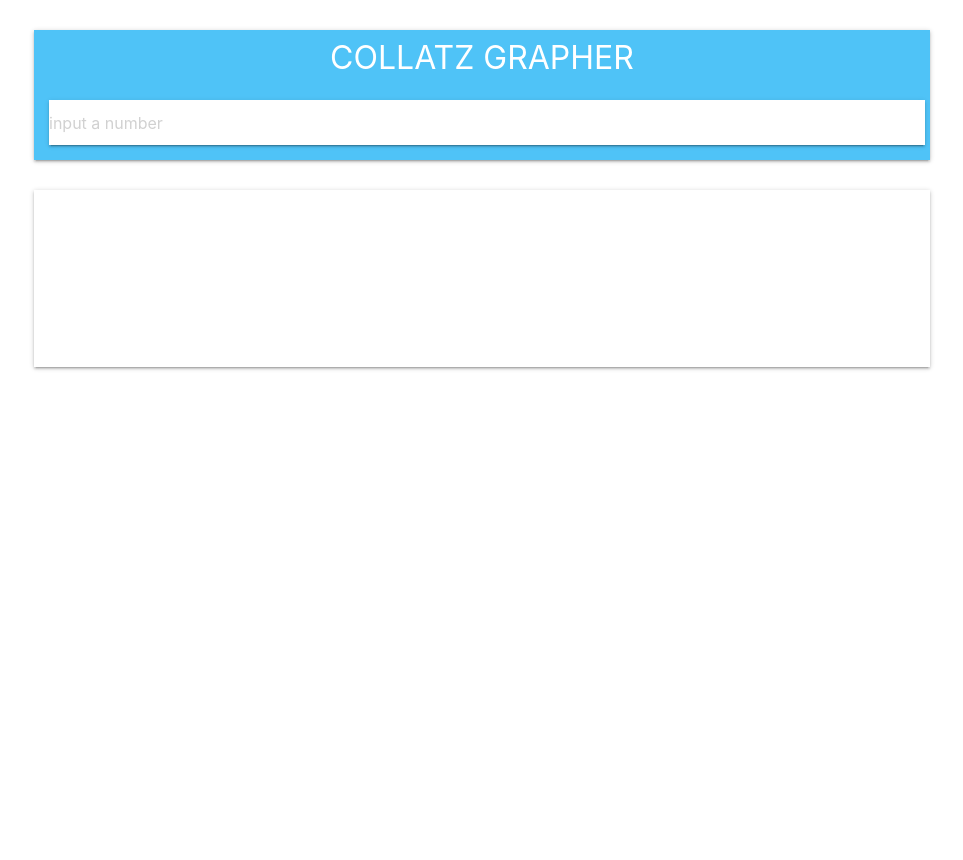
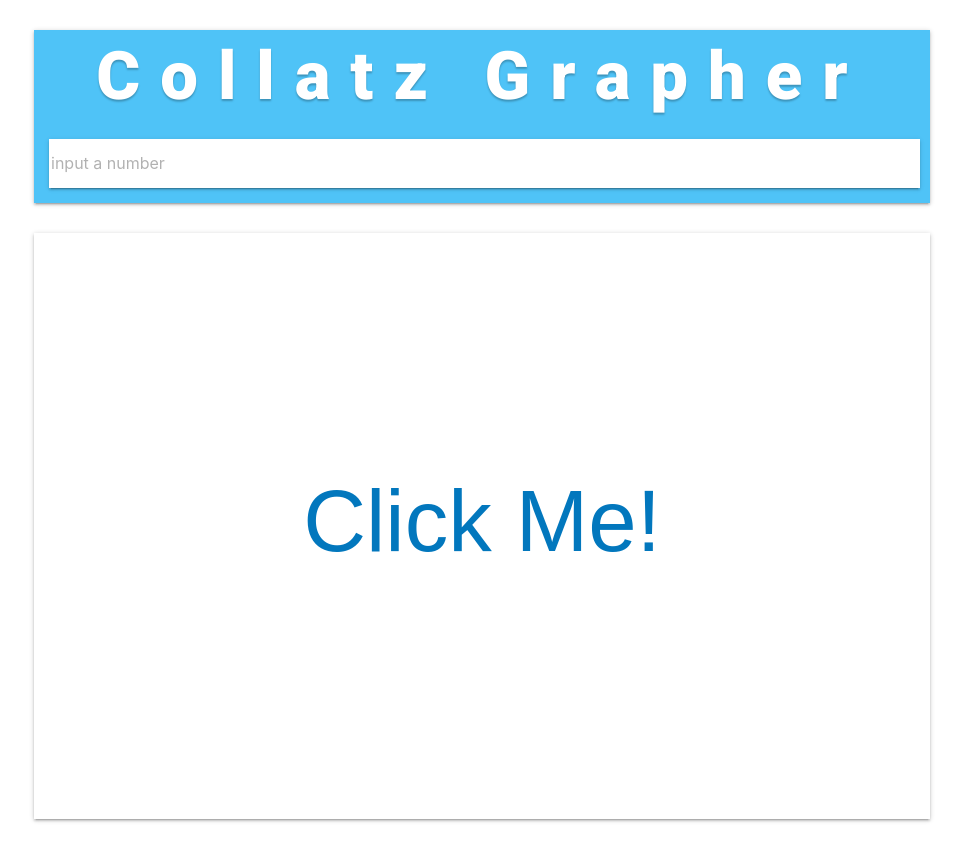
Before and after one commit to samdup123/Collatz, a website built with webpack: page index.html in a window 1280 px wide. Shown: the whole page, without its empty margins (158-1121 px from the left). Before the commit the page ends 800 px from the top, so only its background shows below. Built offline with nearby package versions, Linux system fonts and the light colour scheme.

Commit message:
fix font, add click me

```diff
--- a/index.html
+++ b/index.html
@@ -4,16 +4,16 @@
     <meta charset="utf-8">
     <link rel="stylesheet" href="https://cdnjs.cloudflare.com/ajax/libs/materialize/0.98.0/css/materialize.min.css">
     <link rel="stylesheet" href="./styles/app.css"/>
-    <!-- <link rel="stylesheet" href="https://fonts.googleapis.com/css?family=Roboto:300i" > -->
+    <link href="https://fonts.googleapis.com/css?family=Roboto:900" rel="stylesheet">
     <title>Collatz Grapharts</title>
   </head>
   <body class="white">
     <div id="header" class="container light-blue lighten-2 z-depth-1">
       <h1 class="center-align white-text">Collatz Grapher</h1>
-      <input type="text" id="numberInput" size="40" placeholder="input a number" class="container white z-depth-1">
+      <input type="text" id="numberInput" placeholder="input a number" class="white z-depth-1">
     </div>
-    <div id="canvasContainer" class="container z-depth-1" name="Click for random">
-      <canvas id="canvas" ></canvas>
+    <div id="canvasContainer" class="container z-depth-1 hoverable" title="Click for random">
+      <canvas id="canvas"></canvas>
     </div>
     <span id="indicator" class="conatainer z-depth-1"></span>
     <script src="bundle.js" charset="utf-8"></script>
--- a/index.js
+++ b/index.js
@@ -11,16 +11,26 @@ let arr
 let drawData
 let number
 
+const clearCanvas = ()=> { drawCanvas()}
+
 const drawCanvas = (number)=> {
-  console.log()
   let canvasPadding = Number(window.getComputedStyle(canvasContainer, null).getPropertyValue('padding-left').slice(0, -2)) +
                       Number(window.getComputedStyle(canvasContainer, null).getPropertyValue('padding-right').slice(0, -2))
-  console.log(canvasPadding)
   canvas.width = canvasContainer.clientWidth - (canvasPadding)
   canvas.height = window.innerHeight * .7
-  arr = collatz.construct(number)
-  drawData = collatz.draw(arr)
+  if (number)
+  {
+    arr = collatz.construct(number)
+    drawData = collatz.draw(arr)
+  }
 }
+
+clearCanvas()
+let ctx = canvas.getContext('2d')
+ctx.font= Math.min(parseInt(canvas.width/10),parseInt(canvas.height/3))  +"px Ariel, Sans-Serif"
+ctx.textAlign="center";
+ctx.fillStyle="#0277bd"
+ctx.fillText("Click Me!",canvas.width/2,  (1.1)*(canvas.height/2))
 
 canvas.addEventListener('mousemove', (e)=> {
 
--- a/src/collatz_grapher.js
+++ b/src/collatz_grapher.js
@@ -76,7 +76,7 @@ export const draw = (numArray) =>
   }
 
   ctx.lineWidth = 3
-  ctx.strokeStyle = '#f44336'
+  ctx.strokeStyle = '#0277bd'
   ctx.stroke()
 
 
--- a/styles/app.css
+++ b/styles/app.css
@@ -1,3 +1,8 @@
+@font-face {
+  font-family: 'Vitreous';
+  src: url(fonts/Vitreous-Light.ttf);
+}
+
 #indicator {
   position: absolute;
   visibility: hidden;
@@ -20,15 +25,20 @@
   margin-top: 30px;
 }
 #header h1 {
-  font-size: 32px;
-  text-transform: uppercase;
+  font-size: 67px;
+  font-family: 'Roboto', sans-serif;
+  letter-spacing: 20px;
   margin-top: 0px;
+  text-shadow: 0 2px 2px rgba(0,0,0,0.25);
 }
 #numberInput {
   display: block;
   margin: 5px;
   box-shadow: 0 2px 2px 0 rgba(0,0,0,0.14),0 1px 5px 0 rgba(0,0,0,0.12),0 3px 1px -2px rgba(0,0,0,0.2);
   border: none;
+  padding: 2px;
+  box-sizing: padding-box;
+  width: 99%;
 }
 #numberInput:active {
   border: none;
@@ -36,3 +46,22 @@
 #numberInput:focus {
   border: none;
 }
+
+#numberInput::-webkit-input-placeholder {
+    color: #000;
+    opacity: .3 !important; /* for older chrome versions. may no longer apply. */
+}
+
+#numberInput:-moz-placeholder { /* Firefox 18- */
+    color: #000;
+    opacity: .3 !important;
+}
+
+#numberInput::-moz-placeholder {  /* Firefox 19+ */
+    color: #000;
+    opacity: .3 !important;
+}
+
+#numberInput:-ms-input-placeholder {
+   color: #000;
+}
```
